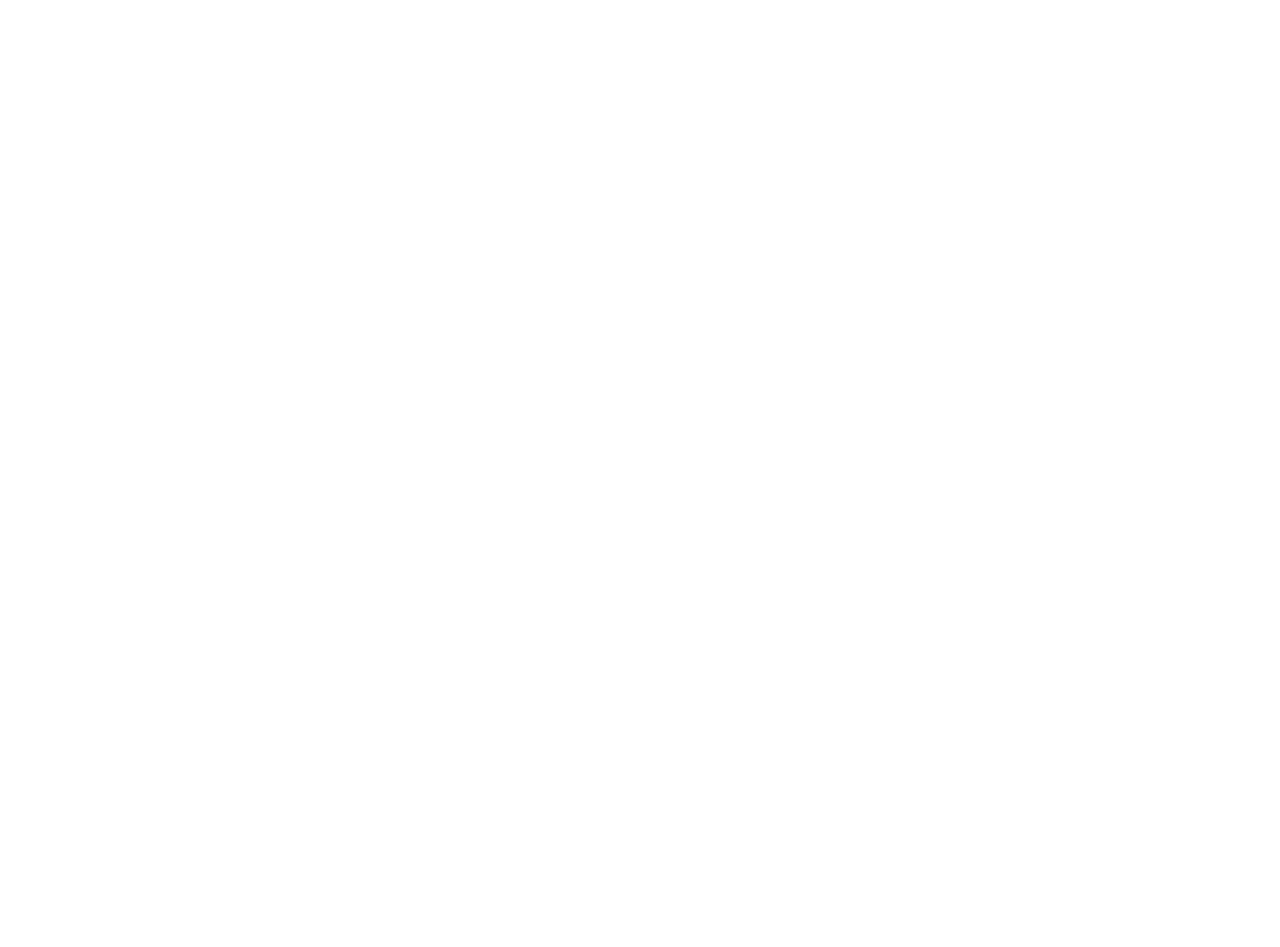
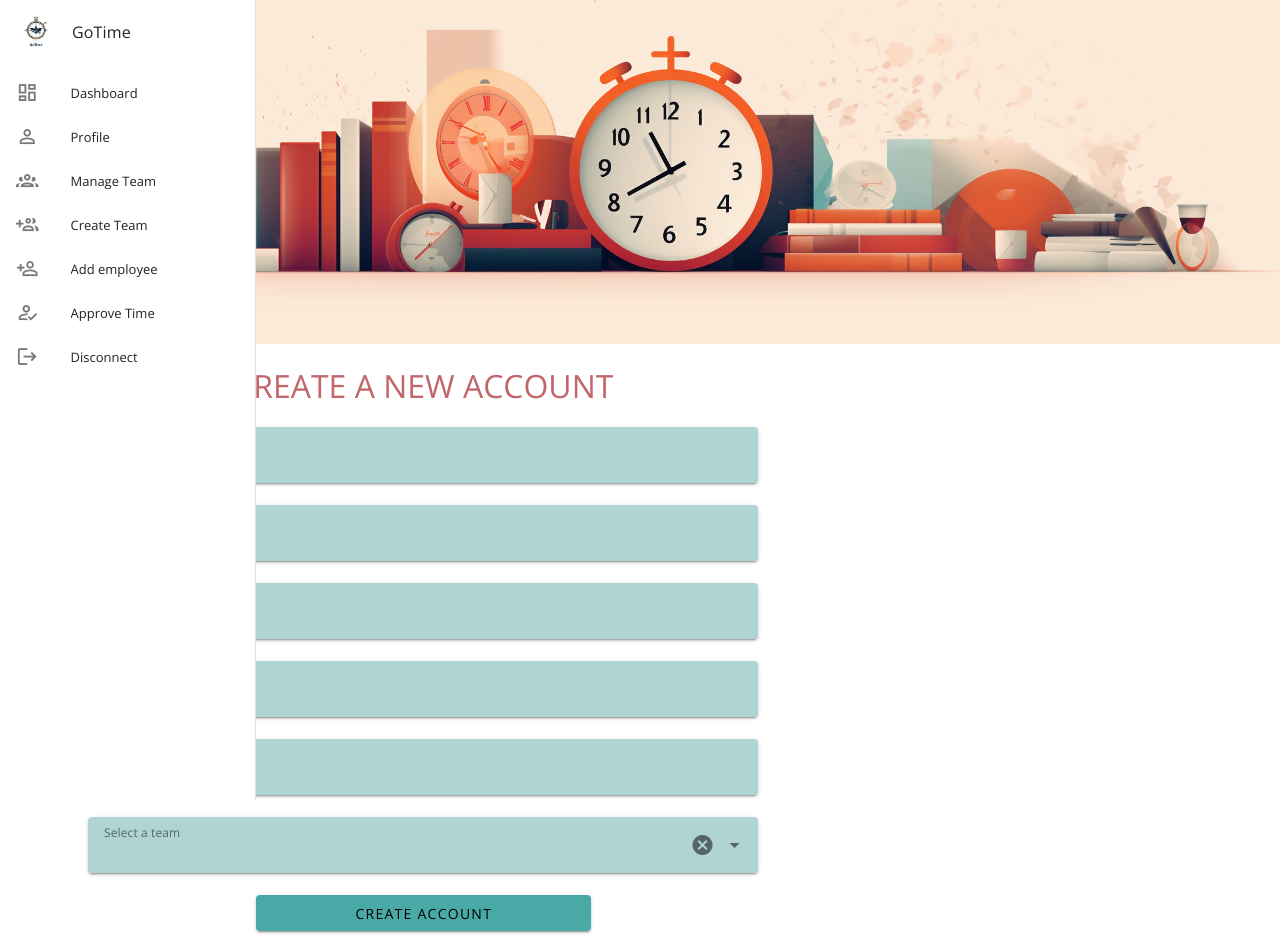
Before and after one commit to tistech0/GoTime, a Vue app in the folder clientTimeManager/: page /register in a window 1280 px wide. Before the commit this address had no page. Before the commit the page ends 800 px from the top, so only its background shows below. Built offline with nearby package versions, Linux system fonts and the light colour scheme.

Commit message:
:construction: Implementation of register page

```diff
--- a/clientTimeManager/src/components/auth/LoginForm.vue
+++ b/clientTimeManager/src/components/auth/LoginForm.vue
@@ -21,7 +21,7 @@
 // Form submition for login
 async function handleSubmit() {
 
-    // Encrypt password with bcrypt
+    // TODO: Encrypt password with bcrypt
 
     const response = await fetch("http://localhost:4000/api/users/log_in", {
             method: 'POST',
--- /dev/null
+++ b/clientTimeManager/src/components/auth/RegisterForm.vue
@@ -0,0 +1,102 @@
+<script setup lang="ts">
+
+import { ref } from 'vue';
+import TextField from '../form/TextField.vue';
+import SelectOne from '../form/SelectOne.vue';
+import Button from '../form/Button.vue';
+import { useDisplay } from 'vuetify';
+import myImage from '../../assets/Logo-GoTime.png';
+
+
+
+const { lg, mobile } = useDisplay()
+
+// fetch the user's managed teams in stead of this static code.
+const listTeam = [
+    {id:2, name:"name2"},
+    {id:3, name:"name3"},
+    {id:4, name:"name4"}
+]
+
+
+const registerFormData = ref({
+    user: {
+        email: "",
+        username: "",
+        password: "",
+        confirmPassword: "",
+        time_contract: 0,
+        team: 0, // Is the selected team id
+    }
+})
+
+
+// Form submition for creating a new account
+async function handleSubmit() {
+
+    // Encrypt password with bcrypt
+
+    // Create the new account
+    // const response = await fetch("http://localhost:4000/api/users", {
+    //         method: 'POST',
+    //         credentials: 'include',
+    //         headers: {
+    //             'Content-Type': 'application/json'
+    //         },
+    //         body: JSON.stringify(registerFormData.value)
+    //     });
+
+    // if (!response.ok) {
+    //     console.log(response)
+    // }
+    // const data = await response.json();
+
+    console.log(registerFormData.value);
+
+}
+
+
+</script>
+
+<template>
+    <div class="grid grid-cols-1 register">
+        <div v-if="mobile" class="logo-container">
+            <v-img
+                aspect-ratio="1/1"
+                cover
+                width="9rem"
+                :src="myImage">
+            </v-img>
+        </div>
+        <div>
+            <h1 class="text-customSecondary">CREATE A NEW ACCOUNT</h1>
+        </div>
+        <form :class="!lg ? 'text-input' : ''">
+            <TextField label="Email" inputType="email" v-model="registerFormData.user.email" />
+            <TextField label="Username" inputType="text" v-model="registerFormData.user.username" />
+            <TextField label="Password" inputType="password" v-model="registerFormData.user.password" />
+            <TextField label="Confirm Password" input-type="password" v-model="registerFormData.user.confirmPassword" />
+            <TextField label="Contract time" input-type="number" hint="The employee's weekly hours" v-model.number="registerFormData.user.time_contract" />
+            <SelectOne label="Select a team" :itemList=listTeam hint="Assign the employee to a team" v-model="registerFormData.user.team" />
+            <Button buttonName="Create Account" type="submit" @click=handleSubmit()></Button>
+        </form>
+    </div>
+</template>
+
+<style scoped>
+.welcome-message {
+    font-weight: 600;
+    font-size: 1rem;
+    text-align: center;
+}
+.register {
+    margin: 1rem 1rem;
+}
+.text-input {
+    padding: 0 1rem 0 1rem;
+}
+
+.logo-container {
+    margin: auto;
+}
+</style>
--- /dev/null
+++ b/clientTimeManager/src/components/form/SelectOne.vue
@@ -0,0 +1,37 @@
+<script setup lang="ts">
+import { ref, defineEmits, defineProps } from 'vue';
+
+const props = defineProps({ label: String, itemList: Array, hint: { type: String, default: "" }, modelValue: [String, Number] })
+const emit = defineEmits(["update:modelValue"]);
+
+const selectedValue = ref("");
+
+function handleChange () {
+console.log(selectedValue.value);
+  emit("update:modelValue", selectedValue.value);
+};
+
+</script>
+
+<template>
+    <div>
+        <v-select
+            bg-color="var(--primary-blue-light)"
+            :label= props.label
+            :hint= props.hint
+            :items= props.itemList
+            item-title="name"
+            item-value="id"
+            v-model= selectedValue
+            variant="solo-filled"
+            clearable
+            @input="handleChange">
+        </v-select>
+
+    </div>
+</template>
+
+<style scoped>
+
+
+</style>
--- a/clientTimeManager/src/components/form/TextField.vue
+++ b/clientTimeManager/src/components/form/TextField.vue
@@ -1,7 +1,7 @@
 <script setup lang="ts">
 import { ref, defineEmits, defineProps } from 'vue';
 
-const props = defineProps<{ label: string, inputType: string, modelValue: string }>()
+const props = defineProps({ label: String, inputType: String, hint: { type: String, default: "" }, modelValue: [String, Number] })
 const emit = defineEmits(["update:modelValue"]);
 
 const inputValue = ref("");
@@ -21,6 +21,7 @@
             clearable
             v-model= inputValue
             variant="solo-filled"
+            :hint= props.hint
             @input="handleChange">
         </v-text-field>
     </div>
--- a/clientTimeManager/src/router/index.ts
+++ b/clientTimeManager/src/router/index.ts
@@ -2,6 +2,7 @@
 import DashboardView from "../views/DashboardView.vue";
 import LoginView from "../views/LoginView.vue";
 import ProfileView from "../views/ProfileView.vue";
+import RegisterView from "@/views/RegisterView.vue";
 
 const router = createRouter({
   history: createWebHistory(import.meta.env.BASE_URL),
@@ -17,9 +18,14 @@
       component: ProfileView,
     },
     {
-      path: "/auth",
-      name: "auth",
+      path: "/login",
+      name: "login",
       component: LoginView,
+    },
+    {
+      path: "/register",
+      name: "register",
+      component: RegisterView,
     },
   ],
 });
--- /dev/null
+++ b/clientTimeManager/src/views/RegisterView.vue
@@ -0,0 +1,29 @@
+<script setup lang="ts">
+
+import BottomNav from '../components/BottomNav.vue';
+import SideBar from '../components/SideBar.vue';
+import RegisterForm from '../components/auth/RegisterForm.vue';
+import { useDisplay } from 'vuetify';
+
+
+const { mobile } = useDisplay()
+
+</script>
+<template>
+  <div class="about">
+    <BottomNav v-if="mobile" />
+    <SideBar v-else />
+    <v-main class="w-full h-full grid grid-cols-5 grid-flow-row-dense">
+      <div v-if="!mobile" class="col-span-5">
+        <img src="../assets/profileBackgroung.png" alt="company" class="w-full" />
+      </div>
+    <RegisterForm id="register-form" :class="!mobile ? 'col-span-3' : 'col-span-5'"/>
+    </v-main>
+  </div>
+</template>
+
+<style>
+#register-form {
+}
+
+</style>
```
